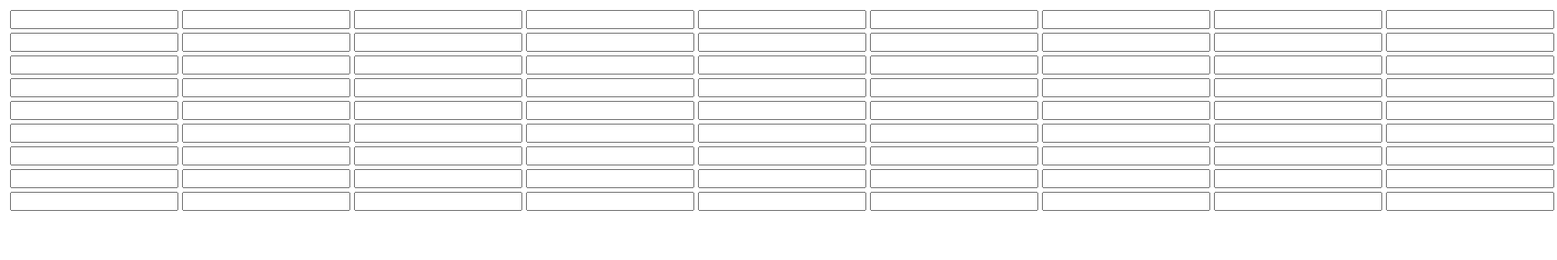
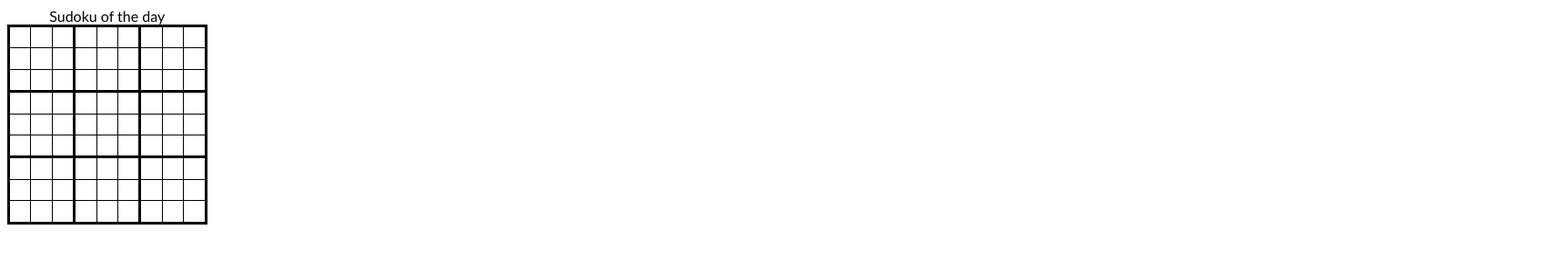
Before and after one commit to ResidentCoder/Sudoku, a plain HTML site: page JS/index.html in a window 1280 px wide. Shown: the whole page at 91% size, 1711 px wide, since content can reach past the window. Drawn offline with Linux system fonts and the light colour scheme.

Commit message:
Basic GUI board

```diff
--- a/JS/index.html
+++ b/JS/index.html
@@ -2,111 +2,134 @@
 <html lang="en">
 <head>
     <title>Sudoku</title>
+    <link rel="stylesheet" type="text/css" href="main.css">
+    <script src="sudoku.js"></script>
 </head>
 <body>
 
-<table class="sudoku">
-    <tbody>
-    <tr class="1">
-        <td class="1"><input type="text" maxlength="1" /></td>
-        <td class="2"><input type="text" maxlength="1" /></td>
-        <td class="3 thick_right"><input type="text" maxlength="1" /></td>
-        <td class="4"><input type="text" maxlength="1" /></td>
-        <td class="5"><input type="text" maxlength="1" /></td>
-        <td class="6 thick_right"><input type="text" maxlength="1" /></td>
-        <td class="7"><input type="text" maxlength="1" /></td>
-        <td class="8"><input type="text" maxlength="1" /></td>
-        <td class="9"><input type="text" maxlength="1" /></td>
+  <table>
+    <caption>Sudoku of the day</caption>
+    <colgroup>
+      <col></col>
+      <col></col>
+      <col></col>
+    </colgroup>
+    <colgroup>
+      <col></col>
+      <col></col>
+      <col></col>
+    </colgroup>
+    <colgroup>
+      <col></col>
+      <col></col>
+      <col></col>
+    </colgroup>
+    <tbody id="1">
+      <tr>
+        <td onclick="trclick();"></td>
+        <td></td>
+        <td></td>
+        <td></td>
+        <td></td>
+        <td></td>
+        <td></td>
+        <td></td>
+        <td></td>
       </tr>
-    <tr class="2">
-        <td class="1"><input type="text" maxlength="1" /></td>
-        <td class="2"><input type="text" maxlength="1" /></td>
-        <td class="3 thick_right"><input type="text" maxlength="1" /></td>
-        <td class="4"><input type="text" maxlength="1" /></td>
-        <td class="5"><input type="text" maxlength="1" /></td>
-        <td class="6 thick_right"><input type="text" maxlength="1" /></td>
-        <td class="7"><input type="text" maxlength="1" /></td>
-        <td class="8"><input type="text" maxlength="1" /></td>
-        <td class="9"><input type="text" maxlength="1" /></td>
+      <tr>
+        <td></td>
+        <td></td>
+        <td></td>
+        <td></td>
+        <td></td>
+        <td></td>
+        <td></td>
+        <td></td>
+        <td></td>
       </tr>
-    <tr class="3 thick_bottom">
-        <td class="1"><input type="text" maxlength="1" /></td>
-        <td class="2"><input type="text" maxlength="1" /></td>
-        <td class="3 thick_right"><input type="text" maxlength="1" /></td>
-        <td class="4"><input type="text" maxlength="1" /></td>
-        <td class="5"><input type="text" maxlength="1" /></td>
-        <td class="6 thick_right"><input type="text" maxlength="1" /></td>
-        <td class="7"><input type="text" maxlength="1" /></td>
-        <td class="8"><input type="text" maxlength="1" /></td>
-        <td class="9"><input type="text" maxlength="1" /></td>
+      <tr>
+        <td></td>
+        <td></td>
+        <td></td>
+        <td></td>
+        <td></td>
+        <td></td>
+        <td></td>
+        <td></td>
+        <td></td>
       </tr>
-    <tr class="4">
-        <td class="1"><input type="text" maxlength="1" /></td>
-        <td class="2"><input type="text" maxlength="1" /></td>
-        <td class="3 thick_right"><input type="text" maxlength="1" /></td>
-        <td class="4"><input type="text" maxlength="1" /></td>
-        <td class="5"><input type="text" maxlength="1" /></td>
-        <td class="6 thick_right"><input type="text" maxlength="1" /></td>
-        <td class="7"><input type="text" maxlength="1" /></td>
-        <td class="8"><input type="text" maxlength="1" /></td>
-        <td class="9"><input type="text" maxlength="1" /></td>
+    </tbody>
+    <tbody id="2">
+      <tr>
+        <td></td>
+        <td></td>
+        <td></td>
+        <td></td>
+        <td></td>
+        <td></td>
+        <td></td>
+        <td></td>
+        <td></td>
       </tr>
-    <tr class="5">
-        <td class="1"><input type="text" maxlength="1" /></td>
-        <td class="2"><input type="text" maxlength="1" /></td>
-        <td class="3 thick_right"><input type="text" maxlength="1" /></td>
-        <td class="4"><input type="text" maxlength="1" /></td>
-        <td class="5"><input type="text" maxlength="1" /></td>
-        <td class="6 thick_right"><input type="text" maxlength="1" /></td>
-        <td class="7"><input type="text" maxlength="1" /></td>
-        <td class="8"><input type="text" maxlength="1" /></td>
-        <td class="9"><input type="text" maxlength="1" /></td>
+      <tr>
+        <td></td>
+        <td></td>
+        <td></td>
+        <td></td>
+        <td></td>
+        <td></td>
+        <td></td>
+        <td></td>
+        <td></td>
       </tr>
-    <tr class="6 thick_bottom">
-        <td class="1"><input type="text" maxlength="1" /></td>
-        <td class="2"><input type="text" maxlength="1" /></td>
-        <td class="3 thick_right"><input type="text" maxlength="1" /></td>
-        <td class="4"><input type="text" maxlength="1" /></td>
-        <td class="5"><input type="text" maxlength="1" /></td>
-        <td class="6 thick_right"><input type="text" maxlength="1" /></td>
-        <td class="7"><input type="text" maxlength="1" /></td>
-        <td class="8"><input type="text" maxlength="1" /></td>
-        <td class="9"><input type="text" maxlength="1" /></td>
+      <tr>
+        <td></td>
+        <td></td>
+        <td></td>
+        <td></td>
+        <td></td>
+        <td></td>
+        <td></td>
+        <td></td>
+        <td></td>
       </tr>
-    <tr class="7">
-        <td class="1"><input type="text" maxlength="1" /></td>
-        <td class="2"><input type="text" maxlength="1" /></td>
-        <td class="3 thick_right"><input type="text" maxlength="1" /></td>
-        <td class="4"><input type="text" maxlength="1" /></td>
-        <td class="5"><input type="text" maxlength="1" /></td>
-        <td class="6 thick_right"><input type="text" maxlength="1" /></td>
-        <td class="7"><input type="text" maxlength="1" /></td>
-        <td class="8"><input type="text" maxlength="1" /></td>
-        <td class="9"><input type="text" maxlength="1" /></td>
+    </tbody>
+    <tbody  id="3">
+      <tr>
+        <td></td>
+        <td></td>
+        <td></td>
+        <td></td>
+        <td></td>
+        <td></td>
+        <td></td>
+        <td></td>
+        <td></td>
       </tr>
-    <tr class="8">
-        <td class="1"><input type="text" maxlength="1" /></td>
-        <td class="2"><input type="text" maxlength="1" /></td>
-        <td class="3 thick_right"><input type="text" maxlength="1" /></td>
-        <td class="4"><input type="text" maxlength="1" /></td>
-        <td class="5"><input type="text" maxlength="1" /></td>
-        <td class="6 thick_right"><input type="text" maxlength="1" /></td>
-        <td class="7"><input type="text" maxlength="1" /></td>
-        <td class="8"><input type="text" maxlength="1" /></td>
-        <td class="9"><input type="text" maxlength="1" /></td>
+      <tr>
+        <td></td>
+        <td></td>
+        <td></td>
+        <td></td>
+        <td></td>
+        <td></td>
+        <td></td>
+        <td></td>
+        <td></td>
       </tr>
-    <tr class="9">
-        <td class="1"><input type="text" maxlength="1" /></td>
-        <td class="2"><input type="text" maxlength="1" /></td>
-        <td class="3 thick_right"><input type="text" maxlength="1" /></td>
-        <td class="4"><input type="text" maxlength="1" /></td>
-        <td class="5"><input type="text" maxlength="1" /></td>
-        <td class="6 thick_right"><input type="text" maxlength="1" /></td>
-        <td class="7"><input type="text" maxlength="1" /></td>
-        <td class="8"><input type="text" maxlength="1" /></td>
-        <td class="9"><input type="text" maxlength="1" /></td>
+      <tr>
+        <td></td>
+        <td></td>
+        <td></td>
+        <td></td>
+        <td></td>
+        <td></td>
+        <td></td>
+        <td></td>
+        <td></td>
       </tr>
     </tbody>
   </table>
+
 </body>
 </html>
--- a/JS/main.css
+++ b/JS/main.css
@@ -1,15 +1,16 @@
-body {font-family:sans-serif;}
+table {
+  border-collapse: collapse;
+  font-family: Calibri, sans-serif;
+}
 
-.import {padding-bottom:0.2em;}
-.import input[type=text] {width:630px;}
+colgroup, tbody {
+  border: solid medium;
+}
 
-.valid {background-color:limegreen;}
-.invalid {background-color:red;}
-.imported_square {background-color:lightgray;}
-
-.sudoku {border:4px solid black; border-collapse: collapse;}
-.sudoku tr {padding:0;}
-.sudoku td {padding:0; border:1px solid black; width:1em;}
-.sudoku input {width:1em; border:0; font-size:25pt; text-align:center;}
-.sudoku .thick_right {border-right:4px solid black !important;}
-.sudoku .thick_bottom {border-bottom:4px solid black;}
+td {
+  border: solid thin;
+  height: 1.4em;
+  width: 1.4em;
+  text-align: center;
+  padding: 0;
+}
--- a/JS/sudoku.js
+++ b/JS/sudoku.js
@@ -158,3 +158,7 @@ function selectNumIsValid(board, tile, num) {
     return true;
   }
 }
+
+function trclick() {
+  console.log("Clicked");
+}
```
Lines whose indentation alone changed are shown as unchanged.
